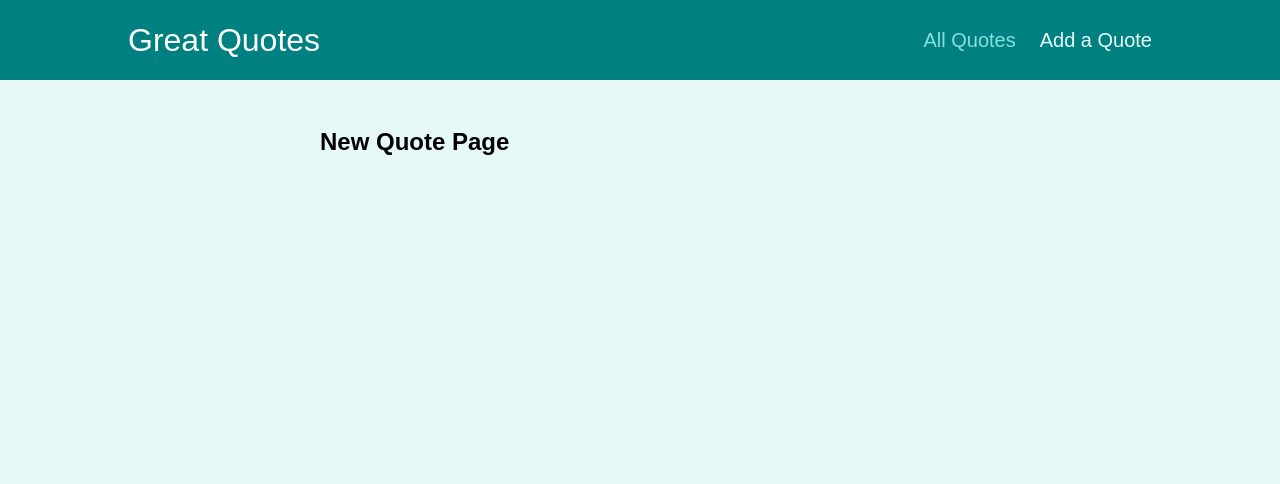
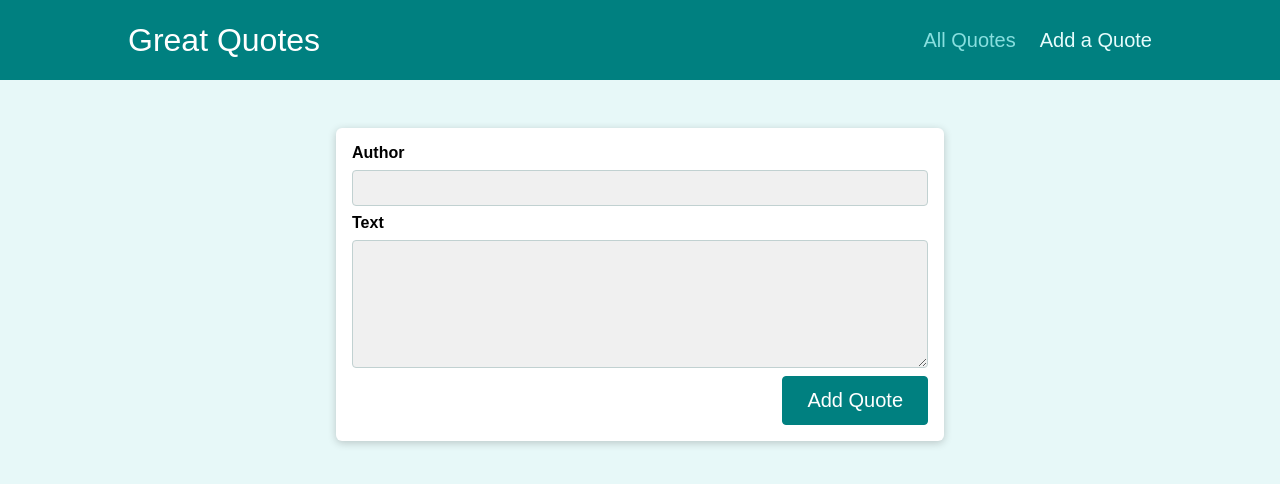
Before and after one commit to zackrogerst/react-routing-app, a React (Create React App) app: page /new-quote in a window 1280 px wide. Shown: the top 484 px of the page. Built offline with nearby package versions, Linux system fonts and the light colour scheme.

Commit message:
added QuoteForm to NewQuote

```diff
--- a/src/screens/NewQuote.jsx
+++ b/src/screens/NewQuote.jsx
@@ -1,11 +1,11 @@
 import React from "react";
+import QuoteForm from "../components/quotes/QuoteForm";
 
 const NewQuote = () => {
-	return (
-		<section>
-			<h1>New Quote Page</h1>
-		</section>
-	);
+	const addQuoteHandler = quoteData => {
+		console.log(quoteData);
+	};
+	return <QuoteForm onAddQuote={addQuoteHandler} />;
 };
 
 export default NewQuote;
```
Also changed, not shown: src/components/quotes/QuoteForm.js (+10 -10 lines).
